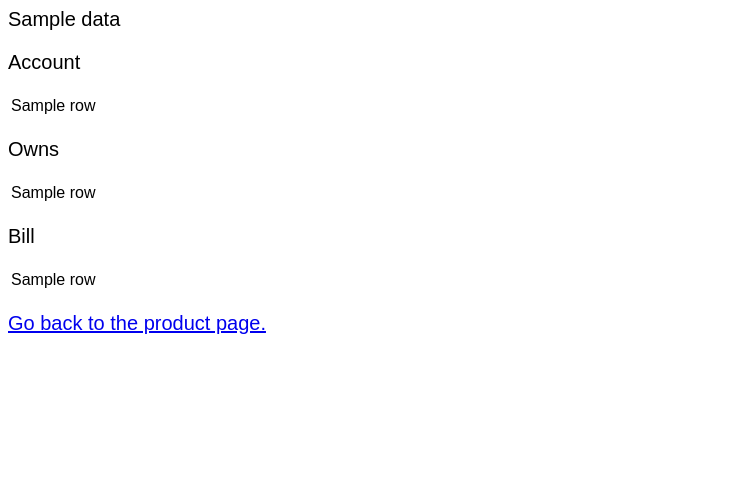
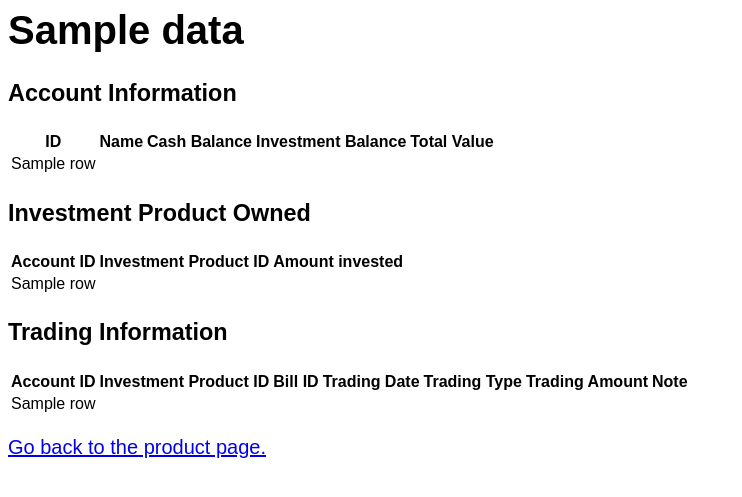
Before and after one commit to lukaswangbk/Introduction-To-Databases, a Flask app: template jc_webserver/templates/buy_success.html in a window 1280 px wide. Shown: the top 497 px of the page, without its empty margins (0-742 px from the left). Run offline with Flask 2, Linux system fonts and the light colour scheme; the template is opened without the code that fills it: most values are stand-ins (such as "Sample title", 1, 10 or a date in 2020); parts of the project's set-up code (start-up, migrations or seed data) failed here and were passed over.

Commit message:
buy&sell

```diff
--- a/jc_webserver/server.py
+++ b/jc_webserver/server.py
@@ -327,9 +327,7 @@ def ip_action():
 
 @app.route('/buy/<acc_id>/<ip_id>', methods=['POST', 'GET'])
 def buy(acc_id, ip_id):
-
   info = ""
-
   c1 = g.conn.execute('''
           SELECT ip.ip_id, ip.ip_name, ip.risk_type, ip.curr_yield, ip.min_inv_value, ip.create_date, ip.expire_date, ip.freezing_time, ip.note, ip.status, ip.curr_value, ip.exp_value, ip.description, s.capital_price, s.open_price, s.close_price
           FROM investment_product ip, stock s
@@ -367,7 +365,16 @@ def buy(acc_id, ip_id):
     c2.close()
   c1.close()
 
-  context = dict(info = info, type=type, data=data, title=title, acc_id=acc_id, ip_id = ip_id)
+  c4 = g.conn.execute('''
+      SELECT cash_balance, inv_balance, total_value
+      FROM account
+      WHERE acc_id = %s
+      ''', acc_id)
+  vals = list(c4)
+  val = [vals[0][0], vals[0][1], vals[0][2]]
+  c4.close()
+
+  context = dict(info = info, type=type, data=data, title=title, acc_id=acc_id, ip_id = ip_id, val=val)
   return render_template("buy.html", **context)
 
 def generate_id(n):
@@ -405,13 +412,17 @@ def buy_check():
           transaction = False
           info = "The invesment amount needs to be larger than minimum investment value."
       c1.close()
+
       # check payment method correct
-      c2 = g.conn.execute("SELECT pay_id FROM has_payment_method WHERE pay_id=%s and acc_id = %s", payment, acc_id)
-      data = list(c2)
-      if len(data) == 0:
-        transaction = False
-        info = "You don't have this payment method."
-      c2.close()
+      c_acc = g.conn.execute("SELECT cash_balance FROM account WHERE acc_id=%s", acc_id)
+      cash_bal = c_acc.fetchone()[0]
+      if float(cash_bal) < float(amount):
+        c2 = g.conn.execute("SELECT pay_id FROM has_payment_method WHERE pay_id=%s and acc_id = %s", payment, acc_id)
+        data = list(c2)
+        if len(data) == 0:
+          transaction = False
+          info = "You need to have a payment method to cover the amount but you enter an invalid one."
+        c2.close()
 
       if transaction == False:
         c1 = g.conn.execute('''
@@ -478,12 +489,18 @@ def buy_check():
             c_own.close()
 
           # update account value
-          c_acc = g.conn.execute("SELECT inv_balance, total_value FROM account WHERE acc_id=%s", acc_id)
+          c_acc = g.conn.execute("SELECT cash_balance, inv_balance, total_value FROM account WHERE acc_id=%s", acc_id)
           data = list(c_acc)
-          inv_bal_ori, tot_bal_ori = data[0][0], data[0][1]
+          cash_bal_ori, inv_bal_ori, tot_bal_ori = data[0][0], data[0][1], data[0][2]
+
+          if float(cash_bal_ori) >= float(amount):
+              cash_bal_new = float(cash_bal_ori)-float(amount)
+          else:
+              cash_bal_new = 0
+
           inv_bal_new = float(inv_bal_ori)+float(amount)
-          tot_bal_new = float(tot_bal_ori)+float(amount)
-          c_acc_update = g.conn.execute("UPDATE account SET inv_balance=%s, total_value=%s WHERE acc_id=%s", inv_bal_new, tot_bal_new, acc_id)
+          tot_bal_new = cash_bal_new + inv_bal_new
+          c_acc_update = g.conn.execute("UPDATE account SET cash_balance=%s, inv_balance=%s, total_value=%s WHERE acc_id=%s", cash_bal_new, inv_bal_new, tot_bal_new, acc_id)
           c_acc_update.close()
           c_acc.close()
 
@@ -510,6 +527,203 @@ def buy_check():
           c_trade.close()
 
           info = "Successful to buy the product!"
+
+          c = g.conn.execute("SELECT * FROM account WHERE acc_id=%s", acc_id)
+          acc = []
+          for result in c:
+            acc.append(list(result))
+          c.close()
+
+          c1 = g.conn.execute("SELECT * FROM owns WHERE acc_id=%s", acc_id)
+          own = []
+          for result in c1:
+            own.append(list(result))
+          c1.close()
+
+          c2 = g.conn.execute("SELECT t.acc_id, t.ip_id, t.bill_id, b.date, b.type, b.amount, b.note FROM bill b, trade t WHERE b.bill_id=t.bill_id and t.acc_id=%s", acc_id)
+          bill = []
+          for result in c2:
+            bill.append(list(result))
+          c2.close()
+
+          context = dict(data=info, acc=acc, own=own, bill=bill)
+          c2.close()
+          return render_template("buy_success.html", **context)
+
+  else:
+    return redirect('ip.html')
+
+
+@app.route('/sell/<acc_id>/<ip_id>', methods=['POST', 'GET'])
+def sell(acc_id, ip_id):
+
+  info = ""
+
+  c1 = g.conn.execute('''
+          SELECT ip.ip_id, ip.ip_name, ip.risk_type, ip.curr_yield, ip.min_inv_value, ip.create_date, ip.expire_date, ip.freezing_time, ip.note, ip.status, ip.curr_value, ip.exp_value, ip.description, s.capital_price, s.open_price, s.close_price
+          FROM investment_product ip, stock s
+          WHERE ip.ip_id = s.ip_id and ip.ip_id = %s
+          ''', ip_id)
+  data = list(c1)
+  if len(data) > 0:
+    type = 'stock'
+    title = ['ID', 'Name', 'Risk Type', 'Current Yield', 'Minimum Investment value', 'Create Date', 'Expire Date',
+           'Freezing Time', 'Note', 'Status', 'Current Value', 'Expected Value', 'Description', 'Stock Capital Price', 'Stock Open Price', 'Stock Close Price']
+  else:
+    c2 = g.conn.execute('''
+                SELECT ip.ip_id, ip.ip_name, ip.risk_type, ip.curr_yield, ip.min_inv_value, ip.create_date, ip.expire_date, ip.freezing_time, ip.note, ip.status, ip.curr_value, ip.exp_value, ip.description, b.maturity, b.face_value, b.issue_price
+                FROM investment_product ip, bond b
+                WHERE ip.ip_id = b.ip_id and ip.ip_id = %s
+                ''', ip_id)
+    data = list(c2)
+    if len(data) > 0:
+      type = 'bond'
+      title = ['ID', 'Name', 'Risk Type', 'Current Yield', 'Minimum Investment value', 'Create Date', 'Expire Date',
+               'Freezing Time', 'Note', 'Status', 'Current Value', 'Expected Value', 'Description', 'Bond Maturity',
+               'Bond Face Value', 'Bond Issue Price']
+    else:
+      c3 = g.conn.execute('''
+                    SELECT ip.ip_id, ip.ip_name, ip.risk_type, ip.curr_yield, ip.min_inv_value, ip.create_date, ip.expire_date, ip.freezing_time, ip.note, ip.status, ip.curr_value, ip.exp_value, ip.description, g.gold_price
+                    FROM investment_product ip, gold g
+                    WHERE ip.ip_id = g.ip_id and ip.ip_id = %s
+                    ''', ip_id)
+      data = list(c3)
+      if len(data) > 0:
+        type = 'gold'
+        title = ['ID', 'Name', 'Risk Type', 'Current Yield', 'Minimum Investment value', 'Create Date', 'Expire Date',
+                 'Freezing Time', 'Note', 'Status', 'Current Value', 'Expected Value', 'Description', 'Gold Price']
+      c3.close()
+    c2.close()
+  c1.close()
+
+  c4 = g.conn.execute('''
+      SELECT cash_balance, inv_balance, total_value
+      FROM account
+      WHERE acc_id = %s
+      ''', acc_id)
+  vals = list(c4)
+  val = [vals[0][0], vals[0][1], vals[0][2]]
+  c4.close()
+
+  context = dict(info = info, type=type, data=data, title=title, acc_id=acc_id, ip_id = ip_id, val=val)
+  return render_template("sell.html", **context)
+
+@app.route('/sell_check', methods=['POST', 'GET'])
+def sell_check():
+  if request.method == 'POST':
+      acc_id = request.form['acc_id']
+      ip_id = request.form['ip_id']
+      amount = request.form['amount']
+
+      transaction = True
+
+      # check own_amount > amount
+      c1 = g.conn.execute("SELECT amount FROM owns WHERE acc_id=%s and ip_id=%s", acc_id, ip_id)
+      amount_owned = c1.fetchone()[0]
+      if is_number(amount) == False:
+        transaction = False
+        info = "Please input a valid amount."
+      elif float(amount) > float(amount_owned):
+          transaction = False
+          info = "Cannot sell more than you owned."
+      c1.close()
+
+      if transaction == False:
+        c1 = g.conn.execute('''
+                SELECT ip.ip_id, ip.ip_name, ip.risk_type, ip.curr_yield, ip.min_inv_value, ip.create_date, ip.expire_date, ip.freezing_time, ip.note, ip.status, ip.curr_value, ip.exp_value, ip.description, s.capital_price, s.open_price, s.close_price
+                FROM investment_product ip, stock s
+                WHERE ip.ip_id = s.ip_id and ip.ip_id = %s
+                ''', ip_id)
+        data = list(c1)
+        if len(data) > 0:
+          type = 'stock'
+          title = ['ID', 'Name', 'Risk Type', 'Current Yield', 'Minimum Investment value', 'Create Date', 'Expire Date',
+                   'Freezing Time', 'Note', 'Status', 'Current Value', 'Expected Value', 'Description',
+                   'Stock Capital Price', 'Stock Open Price', 'Stock Close Price']
+        else:
+          c2 = g.conn.execute('''
+                      SELECT ip.ip_id, ip.ip_name, ip.risk_type, ip.curr_yield, ip.min_inv_value, ip.create_date, ip.expire_date, ip.freezing_time, ip.note, ip.status, ip.curr_value, ip.exp_value, ip.description, b.maturity, b.face_value, b.issue_price
+                      FROM investment_product ip, bond b
+                      WHERE ip.ip_id = b.ip_id and ip.ip_id = %s
+                      ''', ip_id)
+          data = list(c2)
+          if len(data) > 0:
+            type = 'bond'
+            title = ['ID', 'Name', 'Risk Type', 'Current Yield', 'Minimum Investment value', 'Create Date',
+                     'Expire Date',
+                     'Freezing Time', 'Note', 'Status', 'Current Value', 'Expected Value', 'Description',
+                     'Bond Maturity',
+                     'Bond Face Value', 'Bond Issue Price']
+          else:
+            c3 = g.conn.execute('''
+                          SELECT ip.ip_id, ip.ip_name, ip.risk_type, ip.curr_yield, ip.min_inv_value, ip.create_date, ip.expire_date, ip.freezing_time, ip.note, ip.status, ip.curr_value, ip.exp_value, ip.description, g.gold_price
+                          FROM investment_product ip, gold g
+                          WHERE ip.ip_id = g.ip_id and ip.ip_id = %s
+                          ''', ip_id)
+            data = list(c3)
+            if len(data) > 0:
+              type = 'gold'
+              title = ['ID', 'Name', 'Risk Type', 'Current Yield', 'Minimum Investment value', 'Create Date',
+                       'Expire Date',
+                       'Freezing Time', 'Note', 'Status', 'Current Value', 'Expected Value', 'Description',
+                       'Gold Price']
+            c3.close()
+          c2.close()
+        c1.close()
+
+        context = dict(info=info, type=type, data=data, title=title, acc_id=acc_id, ip_id=ip_id)
+        return render_template("sell.html", **context)
+
+      else:
+        # make transaction
+          # deduct to owns
+          c_own_check = g.conn.execute("SELECT * FROM owns WHERE acc_id=%s and ip_id=%s", acc_id, ip_id)
+          data = list(c_own_check)
+          original_amount = data[0][2]
+          new_amount = float(original_amount)-float(amount)
+          if new_amount > 0:
+            c_own = g.conn.execute('''
+                  UPDATE owns SET amount=%s WHERE acc_id=%s and ip_id=%s
+                  ''', new_amount, acc_id, ip_id)
+          else:
+            c_own = g.conn.execute('''
+                  DELETE FROM owns WHERE acc_id=%s and ip_id=%s
+                  ''', acc_id, ip_id)
+          c_own.close()
+
+          # update account value
+          c_acc = g.conn.execute("SELECT cash_balance, inv_value FROM account WHERE acc_id=%s", acc_id)
+          data = list(c_acc)
+          cash_bal_ori, inv_bal_ori = data[0][0], data[0][1]
+          inv_bal_new = float(inv_bal_ori)-float(amount)
+          cash_bal_new = float(cash_bal_ori)+float(amount)
+          c_acc_update = g.conn.execute("UPDATE account SET cash_balance=%s, inv_balance=%s WHERE acc_id=%s", cash_bal_new, inv_bal_new, acc_id)
+          c_acc_update.close()
+          c_acc.close()
+
+          # add to bill
+          bill_id = generate_id(5)
+          c_check = g.conn.execute("SELECT * FROM bill WHERE bill_id = %s", bill_id)
+          data = list(c_check)
+          while len(data)!=0:
+            bill_id = generate_id(6)
+            c_check = g.conn.execute("SELECT * FROM bill WHERE bill_id = %s", bill_id)
+            data = list(c_check)
+          c_check.close()
+
+          today = datetime.date.today()
+          c_bill = g.conn.execute('''
+                INSERT INTO bill VALUES(%s, %s, %s, %s, %s)
+                ''', bill_id, today, 'sell', amount, '')
+          c_bill.close()
+
+          # add to trade
+          c_trade = g.conn.execute('''
+                INSERT INTO trade VALUES(%s, %s, %s)
+                ''', acc_id, ip_id, bill_id)
+          c_trade.close()
+
+          info = "Successful to sell the product!"
 
           c = g.conn.execute("SELECT * FROM account WHERE acc_id=%s", acc_id)
           acc = []
--- a/jc_webserver/templates/buy_success.html
+++ b/jc_webserver/templates/buy_success.html
@@ -8,11 +8,18 @@
 
 
 <body>
-  <div>{{data}}</div>
+  <h1>{{data}}</h1>
 
 <div>
-    <p>Account</p>
+    <h3>Account Information</h3>
     <table>
+        <tr>
+            <th>ID</th>
+            <th>Name</th>
+            <th>Cash Balance</th>
+            <th>Investment Balance</th>
+            <th>Total Value</th>
+        </tr>
         {% for row in acc %}
         <tr>
             {% for n in row %}
@@ -24,8 +31,13 @@
 </div>
 
 <div>
-    <p>Owns</p>
+    <h3>Investment Product Owned</h3>
     <table>
+        <tr>
+            <th>Account ID</th>
+            <th>Investment Product ID</th>
+            <th>Amount invested</th>
+        </tr>
         {% for row in own %}
         <tr>
             {% for n in row %}
@@ -38,8 +50,17 @@
 
 
 <div>
-    <p>Bill</p>
+    <h3>Trading Information</h3>
     <table>
+        <tr>
+            <th>Account ID</th>
+            <th>Investment Product ID</th>
+            <th>Bill ID</th>
+            <th>Trading Date</th>
+            <th>Trading Type</th>
+            <th>Trading Amount</th>
+            <th>Note</th>
+        </tr>
         {% for row in bill %}
         <tr>
             {% for n in row %}
```
Also changed, not shown: jc_webserver/templates/buy.html (+22 -7 lines), jc_webserver/templates/ip.html (+0 -18 lines), jc_webserver/templates/sell.html (added, +64 -0 lines).
